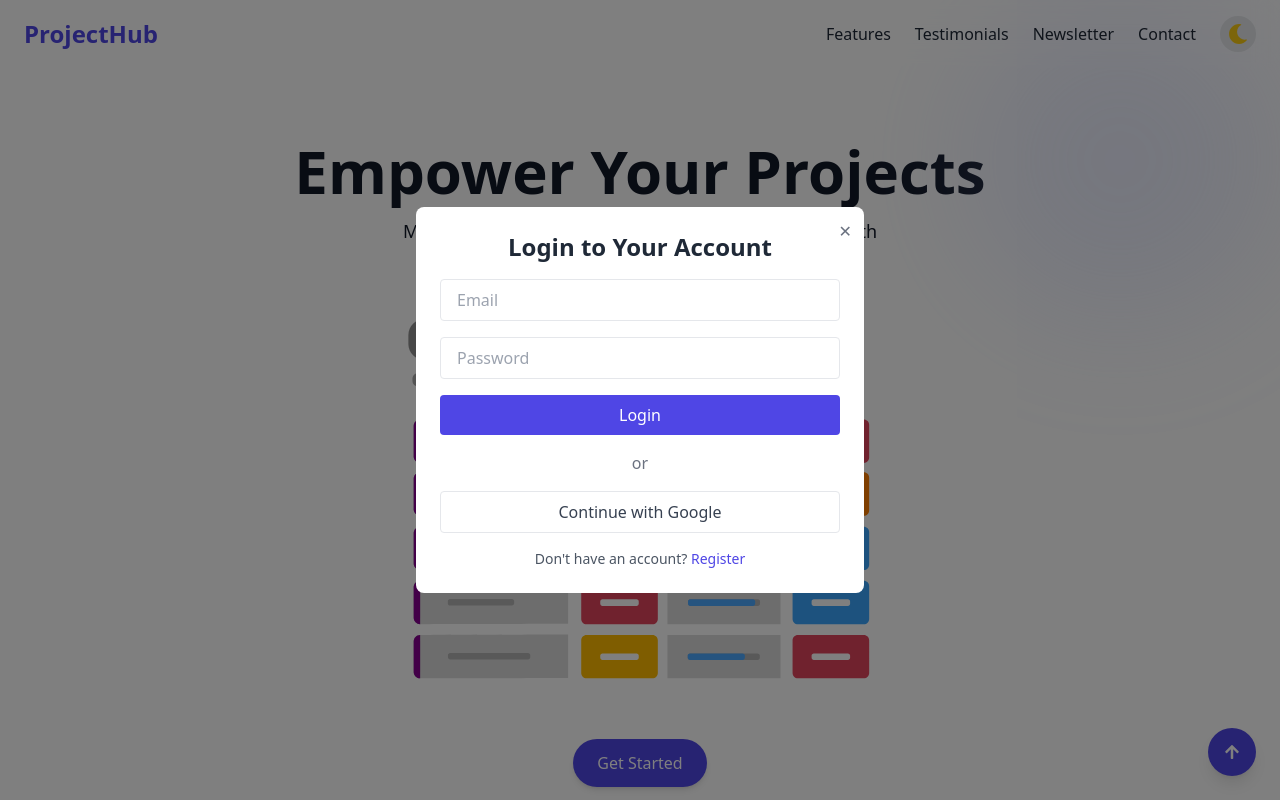
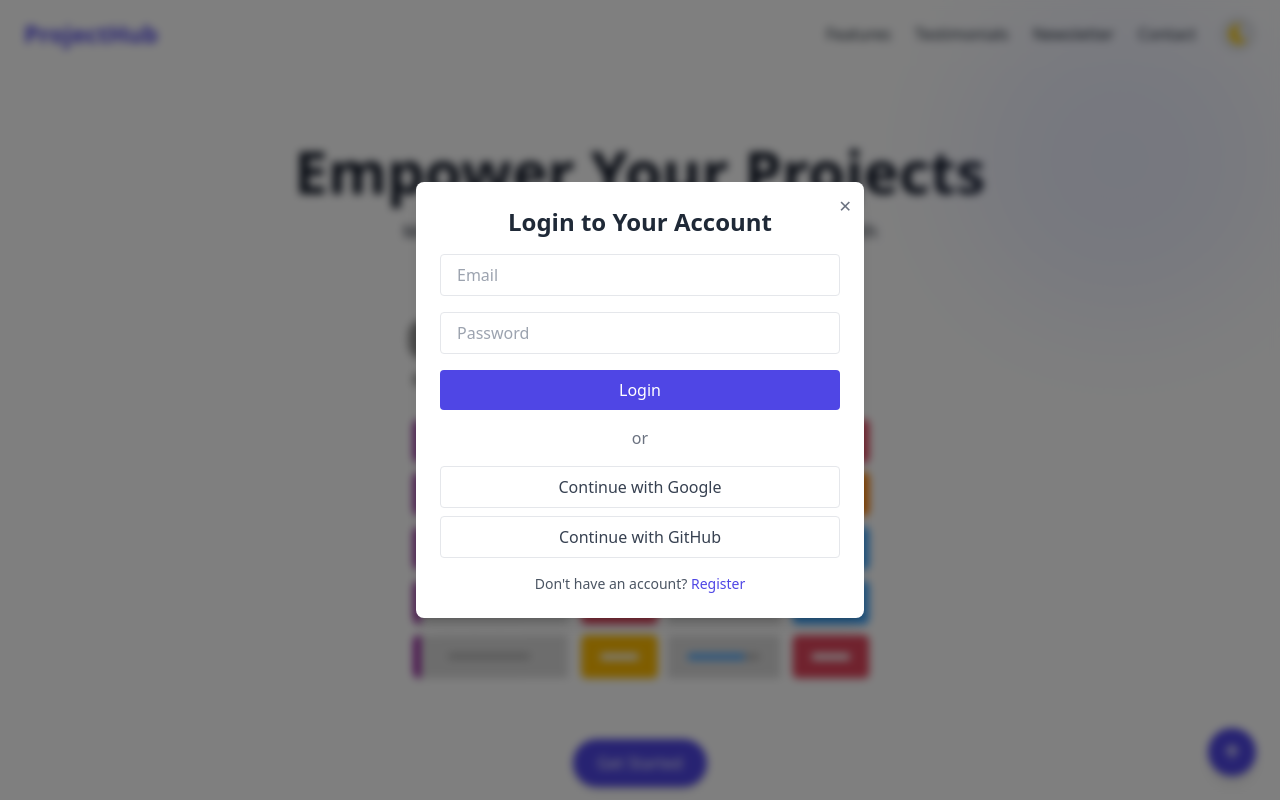
Before and after one commit to gauranshahuja/project-management-tool, a React (Vite) app in the folder client/: page / in a window 1280 px wide. Both pictures are taken after a click on the button "Get Started". Shown: the top 800 px of the page. Built offline with nearby package versions, Linux system fonts and the light colour scheme.

Commit message:
added a git loging option

```diff
--- a/client/src/components/AuthModal.jsx
+++ b/client/src/components/AuthModal.jsx
@@ -1,7 +1,11 @@
 import { useState } from "react";
 import axios from "../services/axiosInstance";
-import { signInWithPopup } from "firebase/auth";
-import { auth, provider } from "../utils/firebase";
+import {
+  auth,
+  googleProvider,
+  githubProvider,
+  signInWithPopup,
+} from "../utils/firebase";
 
 const AuthModal = ({ mode = "login", onClose }) => {
   const [authMode, setAuthMode] = useState(mode);
@@ -25,6 +29,7 @@ const AuthModal = ({ mode = "login", onClose }) => {
     try {
       const response = await axios.post(endpoint, formData);
       console.log("Success:", response.data);
+      localStorage.setItem("token", response.data.user.token);
       onClose();
       window.location.href = "/dashboard";
     } catch (err) {
@@ -35,7 +40,7 @@ const AuthModal = ({ mode = "login", onClose }) => {
     }
   };
 
-  const handleGoogleAuth = async () => {
+  const handleSocialAuth = async (provider, label) => {
     setLoading(true);
     setError("");
 
@@ -44,30 +49,23 @@ const AuthModal = ({ mode = "login", onClose }) => {
       const user = result.user;
       const idToken = await user.getIdToken();
 
-    // Send Firebase token to backend for verification
-    const response = await axios.post("/users/google-login", { token: idToken });
-
-    // Get your backend JWT token from response
+      const response = await axios.post("/users/social-login", { token: idToken });
       const token = response.data.user.token;
 
-    // Store JWT token locally (e.g., localStorage)
       localStorage.setItem("token", token);
-
-    // Close modal and redirect to dashboard
       onClose();
       window.location.href = "/dashboard";
     } catch (err) {
-    console.error("❌ Google Auth error:", err);
-    setError("Google authentication failed.");
+      console.error(`${label} sign-in error:`, err);
+      setError(`${label} authentication failed.`);
     } finally {
       setLoading(false);
     }
   };
 
-
   return (
-    <div className="fixed inset-0 bg-black bg-opacity-50 flex justify-center items-center z-50">
-      <div className="bg-white dark:bg-gray-900 rounded-lg w-full max-w-md p-6 relative">
+    <div className="fixed inset-0 bg-black bg-opacity-50 flex justify-center items-center z-50 backdrop-blur-sm">
+      <div className="bg-white dark:bg-gray-900 rounded-lg w-full max-w-md p-6 relative shadow-lg">
         <button
           onClick={onClose}
           className="absolute top-3 right-3 text-gray-500 hover:text-gray-800 dark:text-gray-300 dark:hover:text-white"
@@ -80,9 +78,7 @@ const AuthModal = ({ mode = "login", onClose }) => {
         </h2>
 
         {error && (
-          <p className="text-red-600 text-sm mb-4 text-center">
-            {error}
-          </p>
+          <p className="text-red-600 text-sm mb-4 text-center">{error}</p>
         )}
 
         <form onSubmit={handleSubmit} className="space-y-4">
@@ -127,13 +123,23 @@ const AuthModal = ({ mode = "login", onClose }) => {
 
         <div className="text-center my-4 text-gray-500 dark:text-gray-400">or</div>
 
+        <div className="flex flex-col gap-2">
           <button
-          onClick={handleGoogleAuth}
+            onClick={() => handleSocialAuth(googleProvider, "Google")}
             disabled={loading}
             className="w-full py-2 border rounded text-gray-700 dark:text-white hover:bg-gray-100 dark:hover:bg-gray-800 transition"
           >
             {loading ? "Authenticating..." : "Continue with Google"}
           </button>
+
+          <button
+            onClick={() => handleSocialAuth(githubProvider, "GitHub")}
+            disabled={loading}
+            className="w-full py-2 border rounded text-gray-700 dark:text-white hover:bg-gray-100 dark:hover:bg-gray-800 transition"
+          >
+            {loading ? "Authenticating..." : "Continue with GitHub"}
+          </button>
+        </div>
 
         <p className="mt-4 text-center text-sm text-gray-600 dark:text-gray-300">
           {isLogin ? "Don't have an account?" : "Already have an account?"}{" "}
--- a/client/src/utils/firebase.js
+++ b/client/src/utils/firebase.js
@@ -1,8 +1,13 @@
-// src/utils/firebase.js (or src/firebase.js, depending on your structure)
+// src/utils/firebase.js
 import { initializeApp } from "firebase/app";
-import { getAuth, GoogleAuthProvider, signInWithPopup } from "firebase/auth"; // ✅ include signInWithPopup
+import {
+  getAuth,
+  GoogleAuthProvider,
+  GithubAuthProvider,
+  signInWithPopup
+} from "firebase/auth";
 
-// ✅ Firebase config
+// Firebase configuration
 const firebaseConfig = {
   apiKey: "AIzaSyDNR0nJw0uo-Cm4kdUwhttchqcdu0sg8dQ",
   authDomain: "project-management-tool-82a1c.firebaseapp.com",
@@ -13,12 +18,17 @@ const firebaseConfig = {
   measurementId: "G-ZTX9M41WM2"
 };
 
-// ✅ Initialize Firebase
+// Initialize Firebase
 const app = initializeApp(firebaseConfig);
 
-// ✅ Auth Setup
+// Auth setup
 const auth = getAuth(app);
-const provider = new GoogleAuthProvider();
+const googleProvider = new GoogleAuthProvider();
+const githubProvider = new GithubAuthProvider();
 
-// ✅ Export for use in app
-export { auth, provider, app, signInWithPopup }; // ✅ add signInWithPopup here
+export {
+  auth,
+  googleProvider,
+  githubProvider,
+  signInWithPopup
+};
```
Also changed, not shown: 1 other file (tests, documents, lock files or other folders). Lines whose indentation alone changed are shown as unchanged.
